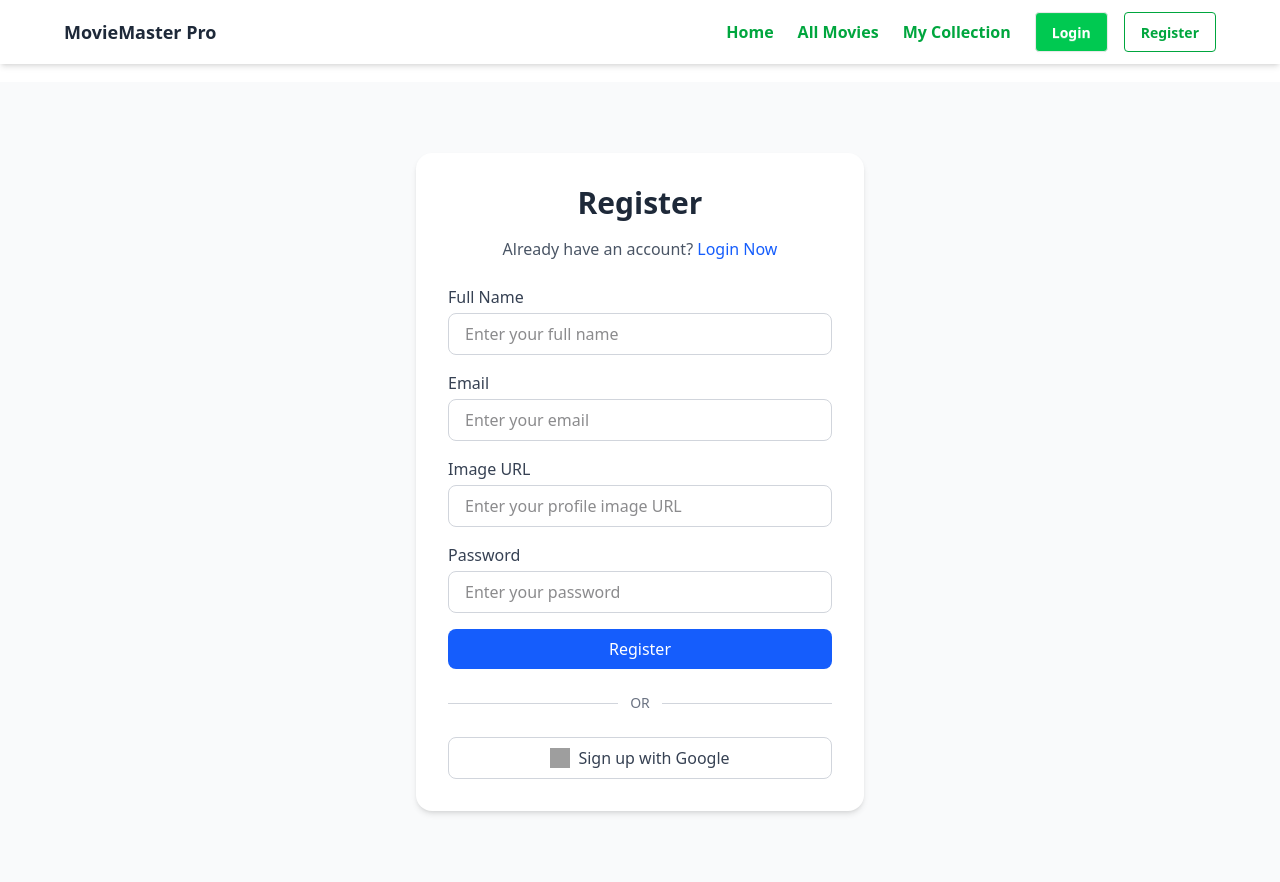
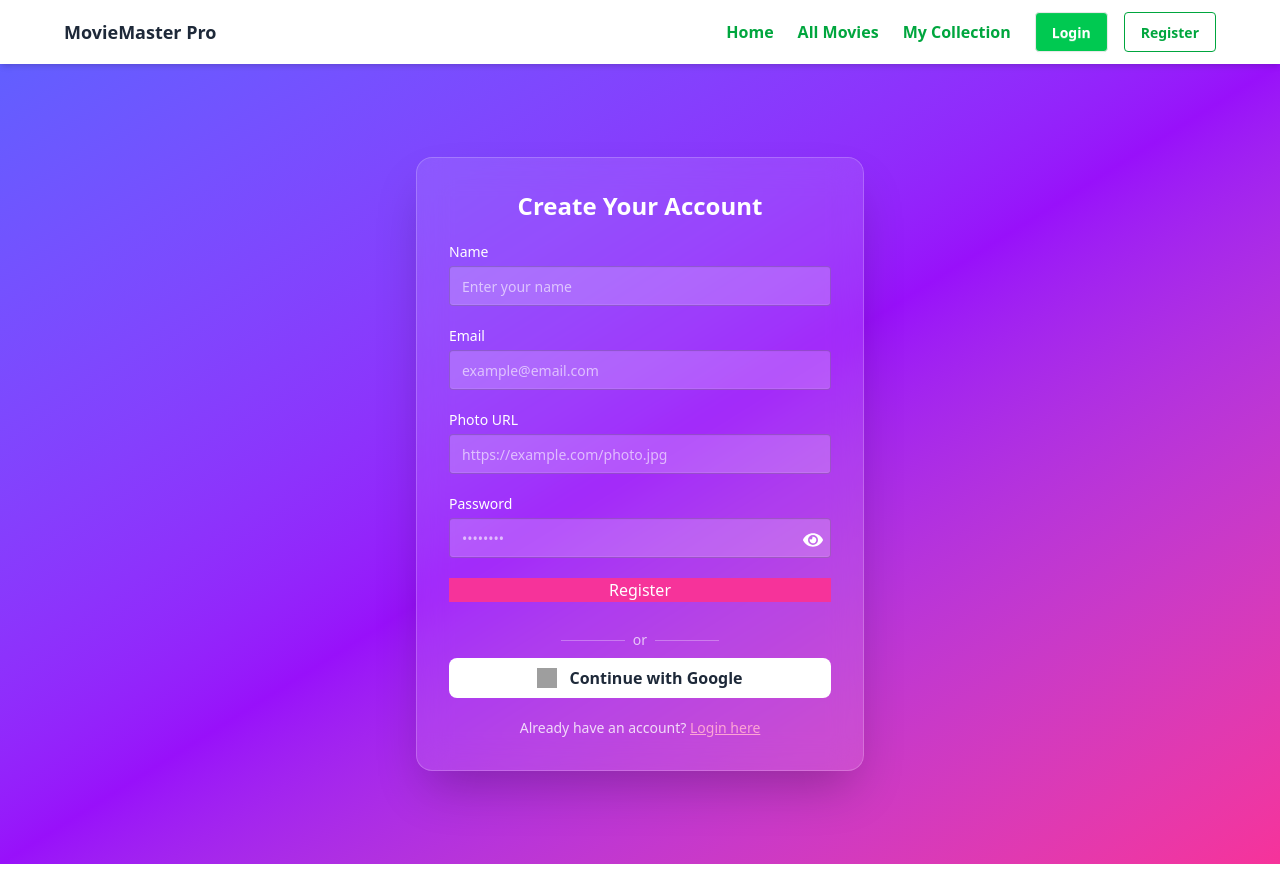
Before and after one commit to saifuldoict/Assignment_10_client, a React (Vite) app: page /register in a window 1280 px wide. Built offline with nearby package versions, Linux system fonts and the light colour scheme; no server answers; grey boxes are pictures that could not be loaded.

Commit message:
register page added

```diff
--- a/package.json
+++ b/package.json
@@ -17,6 +17,7 @@
     "react-dom": "^19.1.1",
     "react-icons": "^5.5.0",
     "react-router": "^7.9.5",
+    "react-toastify": "^11.0.5",
     "sweetalert2": "^11.26.3",
     "tailwindcss": "^4.1.17"
   },
--- a/src/context/AuthProvider.jsx
+++ b/src/context/AuthProvider.jsx
@@ -1,5 +1,5 @@
-
-import { React, createContext, useState, useEffect } from "react";
+//import React, { createContext, useState, useEffect } from "react";
+import { React, createContext, useState,useEffect } from "react";
 import {
   getAuth,
   createUserWithEmailAndPassword,
@@ -15,7 +15,7 @@ import app from "../firebase/firebase.init";
 
 
 
-
+//export const AuthContext = createContext();
 export const AuthContext = createContext();
 
 
--- a/src/pages/RegisterPage.jsx
+++ b/src/pages/RegisterPage.jsx
@@ -1,160 +1,99 @@
-import { useContext, useState } from "react";
-import { Link } from "react-router";
+import React, { useState, useContext } from "react";
+import { FaEye } from "react-icons/fa";
+import { IoEyeOff } from "react-icons/io5";
 import { AuthContext } from "../context/AuthProvider";
+import { useNavigate, Link } from "react-router";
+import { toast } from "react-toastify";
 
 const RegisterPage = () => {
-  const {signInWithGoogle} = useContext(AuthContext);
+  const [error, setError] = useState("");
+  const [show, setShow] = useState(false);
+  const { registerUser, loginWithGoogle } = useContext(AuthContext);
+  const navigate = useNavigate();
 
-  const handleGoogleSignIn = ()=>{
-    signInWithGoogle()
-    .then(result=>{
+  const handleRegister = async (e) => {
+    e.preventDefault();
+    setError("");
 
-      // create user object to send to the backend
-      const newUser = {
-        name: result.displayName,
-        email: result.email,
-        image: result.photoURL,
-      };
+    const name = e.target.name.value.trim();
+    const email = e.target.email.value.trim();
+    const photoURL = e.target.photo.value.trim();
+    const password = e.target.password.value.trim();
 
-      // send user data to the backend
-      fetch('http://localhost:5000/users', {
-        method: 'POST',
-        headers: {
-          'Content-Type': 'application/json',
-        },
-        body: JSON.stringify(newUser),
-      })
-      .then(res=>res.json())
 
-    })
-    .catch(error=>{
-      console.error(error);
-    })
-  }
-  const [formData, setFormData] = useState({
-    name: "",
-    email: "",
-    image: "",
-    password: "",
-  });
+    if (password.length < 6) return setError("Password must be at least 6 characters.");
+    if (!/[A-Z]/.test(password)) return setError("Password must have an uppercase letter.");
+    if (!/[a-z]/.test(password)) return setError("Password must have a lowercase letter.");
 
-  const handleChange = (e) => {
-    const { name, value } = e.target;
-    setFormData({ ...formData, [name]: value });
+    try {
+      await registerUser(name, email, password, photoURL);
+      toast.success("Registration Successful!");
+      navigate("/");
+    } catch (err) {
+      toast.error(err.message);
+    }
   };
 
-  const handleSubmit = (e) => {
-    e.preventDefault();
-    console.log("Register Data:", formData);
+  const handleGoogleLogin = async () => {
+    try {
+      await loginWithGoogle();
+      toast.success("Logged in with Google!");
+      navigate("/");
+    } catch (err) {
+      toast.error(err.message);
+    }
   };
 
-
   return (
-    <div className="min-h-screen flex items-center justify-center bg-gray-50 mt-4.5">
-      <div className="bg-white shadow-md rounded-2xl p-8 w-full max-w-md">
-        {/* Heading */}
-        <h2 className="text-3xl font-bold text-center text-gray-800 mb-4">
-          Register
+    <div className="flex justify-center min-h-screen items-center bg-gradient-to-br from-indigo-500 via-purple-600 to-pink-500">
+      <div className="w-full max-w-md backdrop-blur-lg bg-white/10 border border-white/20 shadow-2xl rounded-2xl p-8">
+        <h2 className="text-2xl font-semibold mb-5 text-center text-white">
+          Create Your Account
         </h2>
 
-        {/* Login Link */}
-        <p className="text-center text-gray-600 mb-6">
-          Already have an account?{" "}
-          <Link to="/login" className="text-blue-600 hover:underline">
-            Login Now
-          </Link>
-        </p>
-
-        {/* Form */}
-        <form onSubmit={handleSubmit} className="space-y-4">
+        <form onSubmit={handleRegister} className="space-y-5 text-white">
           <div>
-            <label className="block text-gray-700 font-medium mb-1">
-              Full Name
-            </label>
-            <input
-              type="text"
-              name="name"
-              placeholder="Enter your full name"
-              value={formData.name}
-              onChange={handleChange}
-              className="w-full border border-gray-300 rounded-lg px-4 py-2 focus:ring-2 focus:ring-blue-500 focus:outline-none"
-              required
-            />
+            <label className="block text-sm mb-1">Name</label>
+            <input type="text" name="name" placeholder="Enter your name" className="input input-bordered w-full bg-white/20 text-white placeholder-white/60" required />
           </div>
 
           <div>
-            <label className="block text-gray-700 font-medium mb-1">
-              Email
-            </label>
-            <input
-              type="email"
-              name="email"
-              placeholder="Enter your email"
-              value={formData.email}
-              onChange={handleChange}
-              className="w-full border border-gray-300 rounded-lg px-4 py-2 focus:ring-2 focus:ring-blue-500 focus:outline-none"
-              required
-            />
+            <label className="block text-sm mb-1">Email</label>
+            <input type="email" name="email" placeholder="example@email.com" className="input input-bordered w-full bg-white/20 text-white placeholder-white/60" required />
           </div>
 
           <div>
-            <label className="block text-gray-700 font-medium mb-1">
-              Image URL
-            </label>
-            <input
-              type="text"
-              name="image"
-              placeholder="Enter your profile image URL"
-              value={formData.image}
-              onChange={handleChange}
-              className="w-full border border-gray-300 rounded-lg px-4 py-2 focus:ring-2 focus:ring-blue-500 focus:outline-none"
-            />
+            <label className="block text-sm mb-1">Photo URL</label>
+            <input type="text" name="photo" placeholder="https://example.com/photo.jpg" className="input input-bordered w-full bg-white/20 text-white placeholder-white/60" />
           </div>
 
-          <div>
-            <label className="block text-gray-700 font-medium mb-1">
-              Password
-            </label>
-            <input
-              type="password"
-              name="password"
-              placeholder="Enter your password"
-              value={formData.password}
-              onChange={handleChange}
-              className="w-full border border-gray-300 rounded-lg px-4 py-2 focus:ring-2 focus:ring-blue-500 focus:outline-none"
-              required
-            />
+          <div className="relative">
+            <label className="block text-sm mb-1">Password</label>
+            <input type={show ? "text" : "password"} name="password" placeholder="••••••••" className="input input-bordered w-full bg-white/20 text-white placeholder-white/60" required />
+            <span className="absolute right-[8px] top-[36px] cursor-pointer" onClick={() => setShow(!show)}>
+              {show ? <IoEyeOff size={20} /> : <FaEye size={20} />}
+            </span>
           </div>
 
-          {/* Register Button */}
-          <button
-            type="submit"
-            className="w-full bg-blue-600 text-white py-2 rounded-lg hover:bg-blue-700 transition"
-          >
-            Register
+          {error && <p className="text-red-300 text-sm">{error}</p>}
+
+          <button type="submit" className="my-btn w-full bg-pink-500 hover:bg-pink-600">Register</button>
+
+          <div className="flex items-center justify-center gap-2 my-2">
+            <div className="h-px w-16 bg-white/30"></div>
+            <span className="text-sm text-white/70">or</span>
+            <div className="h-px w-16 bg-white/30"></div>
+          </div>
+
+          <button type="button" onClick={handleGoogleLogin} className="flex items-center justify-center gap-3 bg-white text-gray-800 px-5 py-2 rounded-lg w-full font-semibold hover:bg-gray-100">
+            <img src="https://www.svgrepo.com/show/475656/google-color.svg" alt="google" className="w-5 h-5" />
+            Continue with Google
           </button>
+
+          <p className="text-center text-sm text-white/80 mt-3">
+            Already have an account? <Link to="/login" className="text-pink-300 underline hover:text-white">Login here</Link>
+          </p>
         </form>
-
-        {/* Divider */}
-        <div className="flex items-center my-6">
-          <hr className="flex-grow border-gray-300" />
-          <span className="px-3 text-gray-500 text-sm">OR</span>
-          <hr className="flex-grow border-gray-300" />
-        </div>
-
-        {/* Google Sign Up */}
-        <button
-          onClick={handleGoogleSignIn}
-          type="button"
-          className="w-full flex items-center justify-center gap-2 border border-gray-300 py-2 rounded-lg hover:bg-gray-100 transition"
-        >
-          <img
-            src="https://www.svgrepo.com/show/475656/google-color.svg"
-            alt="Google"
-            className="w-5 h-5"
-          />
-          <span className="text-gray-700 font-medium">Sign up with Google</span>
-        </button>
       </div>
     </div>
   );
```
Also changed, not shown: 1 other file (tests, documents, lock files or other folders).
